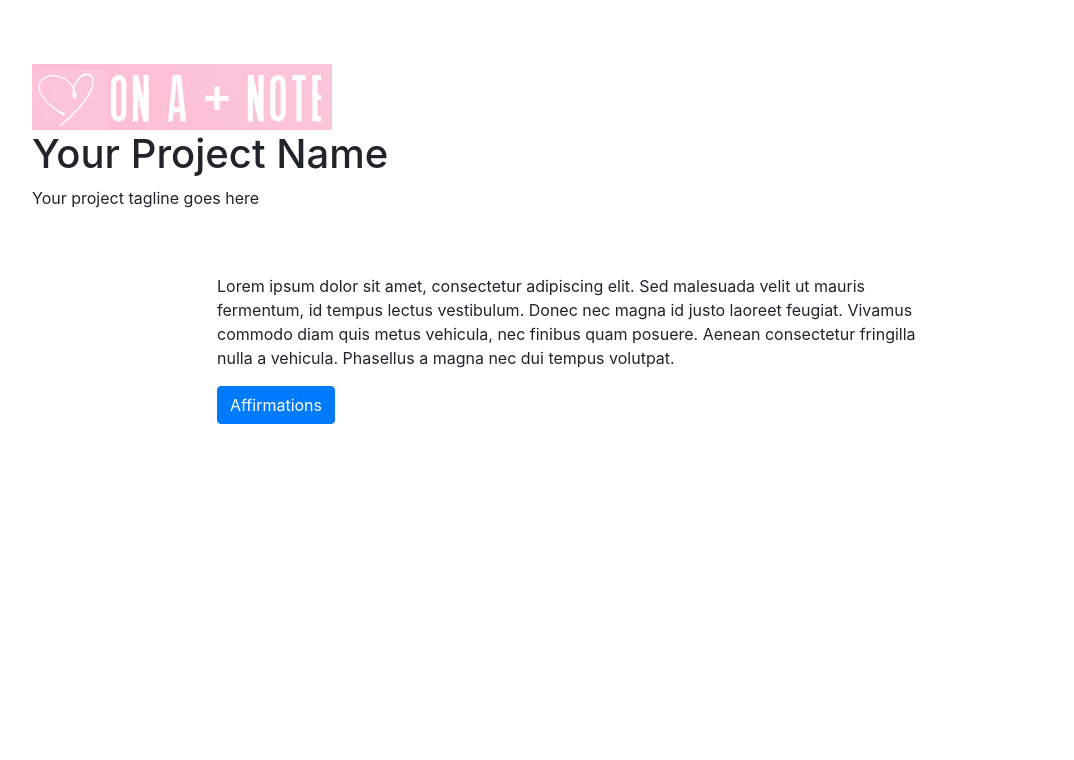
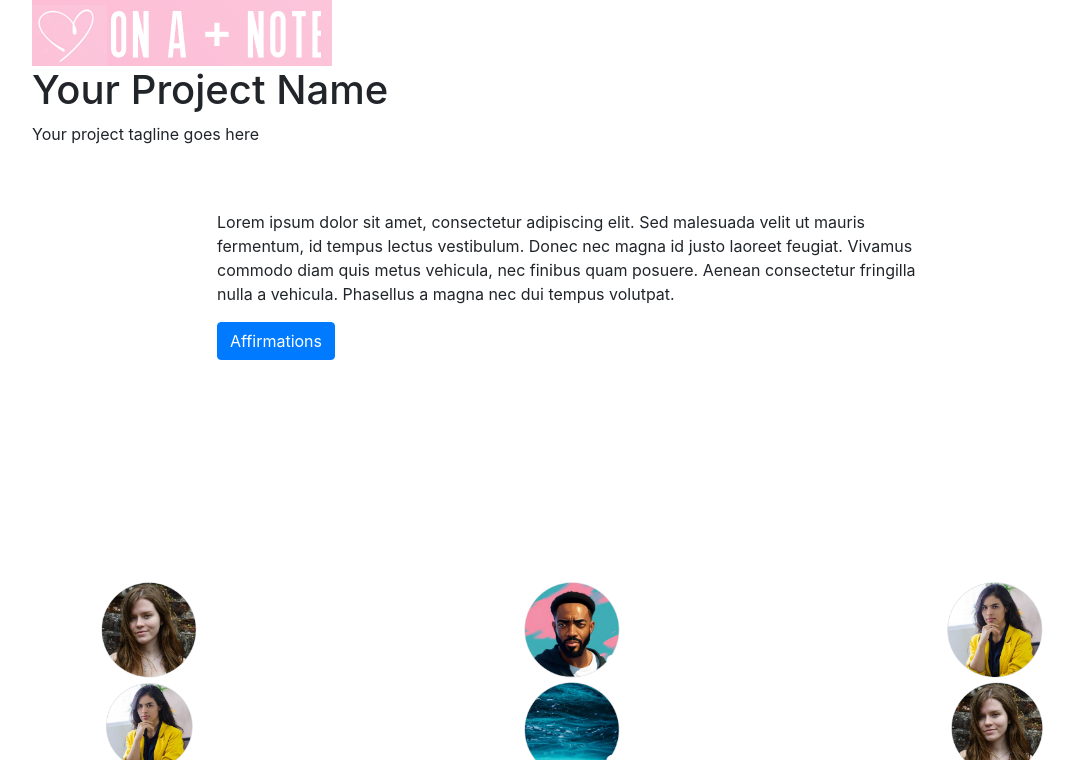
Before and after one commit to adrianskelton/happyhackathon, a Django app: page / in a window 1280 px wide. Shown: the part 120-880 px from the top of the page, without its empty margins (68-1142 px from the left). Run offline with Django 5.2, Linux system fonts and the light colour scheme; some libraries are stand-ins or nearby versions.

Commit message:
footer changes

```diff
--- a/static/css/base.css
+++ b/static/css/base.css
@@ -13,6 +13,19 @@
     margin-right: 20px;
 }
 
+.footer img {
+    max-width: 100px;
+    max-height: 100px;
+}
+
+.footer .row {
+    display: flex;
+    justify-content: center;
+}
+.footer .col-md-4, .footer .col-lg-3 {
+    text-align: center;
+}
+
 .content-container {
     margin-top: 120px;
 }
@@ -21,6 +34,10 @@
     background-color: #FFFFFF;
     padding: 20px;
     width: 100%;
-    position: relative;
+    max-height: 200px;
+    overflow-y: auto;
+    position: fixed;
     bottom: 0;
+    left: 0;
+    z-index: 1000;
 }
--- a/templates/base.html
+++ b/templates/base.html
@@ -34,10 +34,12 @@
                             <a class="nav-link" href="{% url 'home' %}"><i class="fas fa-home"></i> Home</a>
                         </li>
                         <li class="nav-item">
-                            <a class="nav-link" href="noteplaceholder note-link"><i class="fas fa-sticky-note"></i> Note</a>
+                            <a class="nav-link" href="noteplaceholder note-link"><i class="fas fa-sticky-note"></i>
+                                Note</a>
                         </li>
                         <li class="nav-item dropdown">
-                            <a class="nav-link dropdown-toggle" href="#" id="navbarDropdown" role="button" data-bs-toggle="dropdown" aria-expanded="false">
+                            <a class="nav-link dropdown-toggle" href="#" id="navbarDropdown" role="button"
+                                data-bs-toggle="dropdown" aria-expanded="false">
                                 <i class="fas fa-user"></i>
                             </a>
                             <ul class="dropdown-menu dropdown-menu-end" aria-labelledby="navbarDropdown">
@@ -49,24 +51,49 @@
                                 {% endif %}
                             </ul>
                         </li>
-            </div>
-                        </ul>
-                    </div>
+                    </ul>
                 </nav>
             </div>
         </div>
     </div>
 
-    <!-- Footer -->
-    <div class="container-fluid footer">
-        <div class="row">
-            <div class="col">
-                <span>Contributors: </span>
-                <a href="https://github.com/adrianskelton/happyhackathon/" target="_blank" rel="noopener noreferrer"><i
-                        class="fab fa-github"></i></a>
-            </div>
+<!-- Footer -->
+<div class="container-fluid footer">
+    <div class="row">
+        <div class="col-md-4 col-lg-4">
+            <a href="https://github.com/MiaRasmussen05" target="_blank" rel="noopener noreferrer">
+                <img src="static/images/contributer-mia.png" alt="GitHub mia" class="img-fluid">
+            </a>
+        </div>
+        <div class="col-md-4 col-lg-4">
+            <a href="https://github.com/GOkwori" target="_blank" rel="noopener noreferrer">
+                <img src="static/images/contributer-george.png" alt="GitHub george" class="img-fluid">
+            </a>
+        </div>
+        <div class="col-md-4 col-lg-4">
+            <a href="https://github.com/missdays" target="_blank" rel="noopener noreferrer">
+                <img src="static/images/contributer-jen.png" alt="GitHub jen" class="img-fluid">
+            </a>
         </div>
     </div>
+    <div class="row">
+        <div class="col-md-4 col-lg-4">
+            <a href="https://github.com/Priyanka-Dhanabal" target="_blank" rel="noopener noreferrer">
+                <img src="static/images/contributer-priyanka.png" alt="GitHub priyanka" class="img-fluid">
+            </a>
+        </div>
+        <div class="col-md-4 col-lg-4">
+            <a href="https://github.com/adrianskelton" target="_blank" rel="noopener noreferrer">
+                <img src="static/images/contributer-adrian.png" alt="GitHub adrian" class="img-fluid">
+            </a>
+        </div>
+        <div class="col-md-4 col-lg-4">
+            <a href="https://github.com/adrianskelton" target="_blank" rel="noopener noreferrer">
+                <img src="static/images/contributer-adrianna.png" alt="GitHub adrianna" class="img-fluid">
+            </a>
+        </div>
+    </div>
+</div>
 
 
     <div class="container">
```
Also changed, not shown: static/images/contributer-adrian.png (added), static/images/contributer-adrianna.png (added), static/images/contributer-george.png (added), static/images/contributer-jen.png (added), static/images/contributer-mia.png (added), static/images/contributer-priyanka.png (added).
